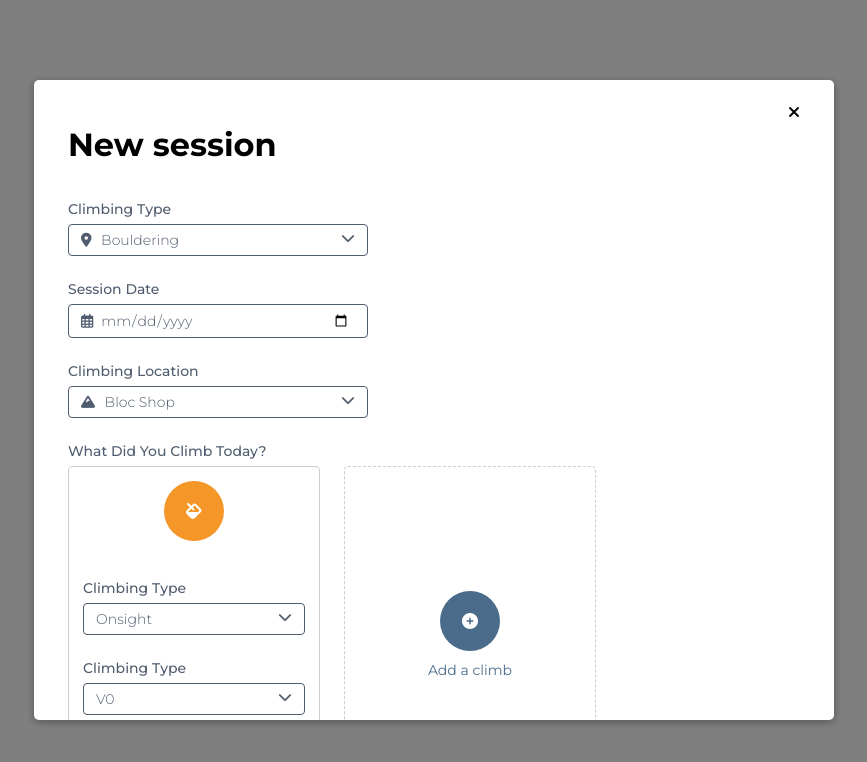
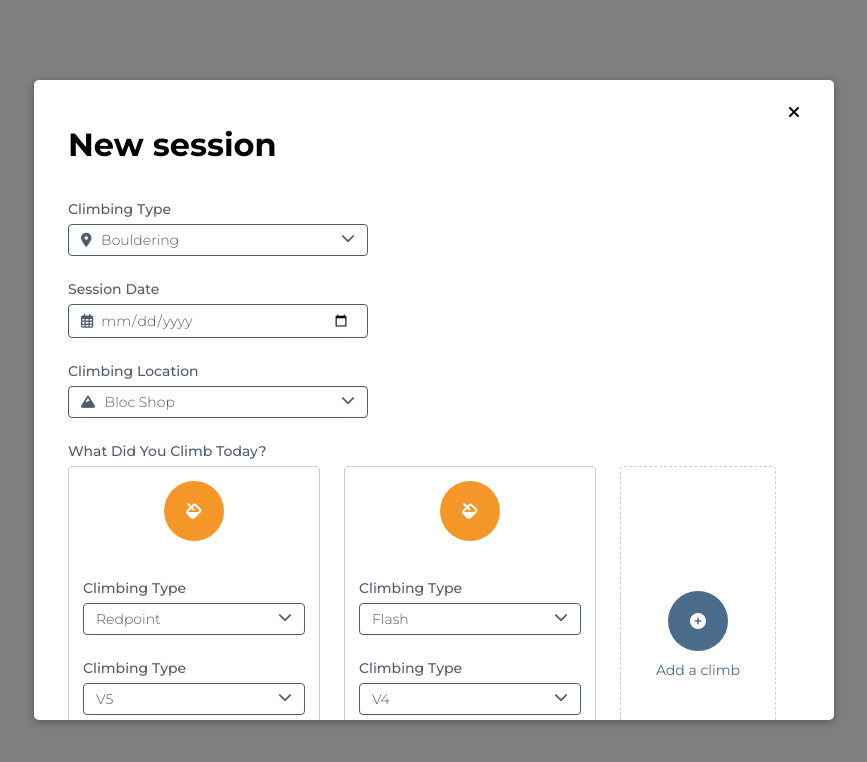
Before and after one commit to Armitage35/climber.guru, a Vue app: page / in a window 1280 px wide. Shown: the top 762 px of the page, without its empty margins (206-1073 px from the left). Built offline with nearby package versions, Linux system fonts and the light colour scheme.

Commit message:
Report dropdown value in event

```diff
--- a/src/components/ClimbCard/ClimbCard.vue
+++ b/src/components/ClimbCard/ClimbCard.vue
@@ -6,13 +6,17 @@
 		<div class="climbCard__dropdowns">
 			<Dropdown
 				title="climbing type"
+				name="climbType"
 				type="text"
 				:options="climbPerformance"
+				:preset="climb.type"
 			></Dropdown>
 			<Dropdown
 				title="climbing type"
+				name="climbGrade"
 				type="text"
 				:options="boulderLevels"
+				:preset="climb.grade"
 			></Dropdown>
 		</div>
 		<div class="climbCard__footer">
@@ -47,6 +51,10 @@ export default {
 		content: {
 			type: Boolean,
 			required: true
+		},
+		climb: {
+			type: Object,
+			required: false
 		}
 	},
 	data: function() {
--- a/src/components/Dropdown/Dropdown.vue
+++ b/src/components/Dropdown/Dropdown.vue
@@ -1,11 +1,11 @@
 <template>
-	<div class="dropdown" v-if="type === 'text'">
+	<div class="dropdown" :id="name" v-if="type === 'text'">
 		<label :for="title">{{ title }}</label>
 		<div class="dropdown__content">
 			<div class="dropdown__active">
 				<span>
 					<i :class="icon" id="dropdown__icon" v-if="icon"></i>
-					{{ active }}</span
+					{{ valueResolver }}</span
 				><i class="fas fa-chevron-down"></i>
 			</div>
 			<ul class="dropdown__options">
@@ -36,6 +36,10 @@
 <script>
 export default {
 	props: {
+		name: {
+			type: String,
+			required: true
+		},
 		icon: {
 			type: String,
 			required: false
@@ -48,23 +52,48 @@ export default {
 			type: Array,
 			required: false
 		},
+		preset: {
+			type: String,
+			required: false
+		},
 		type: {
 			validator: function(value) {
 				return ['text', 'date'].indexOf(value) !== -1;
 			}
 		}
 	},
+	data: function() {
+		return {
+			currentValue: '',
+			componentPreset: this.presetResolver,
+			hasBeenUpdated: false
+		};
+	},
 	methods: {
 		select: function(event) {
-			this.active = event.target.innerHTML
+			this.currentValue = event.target.innerHTML
 				.replace(/\n\t\t\t/g, '')
 				.replace(/\t/g, '');
+
+			this.hasBeenUpdated = true;
+			this.$emit('valueChanged', [this.name, this.valueResolver]);
 		}
 	},
-	data: function() {
-		return {
-			active: this.options ? this.options[0] : null
-		};
+	computed: {
+		presetResolver: function() {
+			if (this.preset) {
+				return this.preset;
+			} else if (this.options) {
+				return this.options[0];
+			} else {
+				return null;
+			}
+		},
+		valueResolver: function() {
+			return this.hasBeenUpdated
+				? this.currentValue
+				: this.presetResolver;
+		}
 	}
 };
 </script>
--- a/src/components/Modal/NewSession/NewSession.vue
+++ b/src/components/Modal/NewSession/NewSession.vue
@@ -5,24 +5,32 @@
 				<Dropdown
 					title="climbing type"
 					type="text"
+					name="sessionType"
 					:options="climbTypes"
 					icon="fas fa-map-marker-alt"
 				></Dropdown>
 				<Dropdown
 					title="session date"
 					type="date"
+					name="sessionDate"
 					icon="far fa-calendar-alt"
 				></Dropdown>
 				<Dropdown
 					title="Climbing location"
 					type="text"
+					name="sessionLocation"
 					icon="fas fa-mountain"
 					:options="climbGym"
 				></Dropdown>
 			</div>
 			<label>What did you climb today?</label>
 			<div class="newSession_climbs">
-				<ClimbCard :content="true"></ClimbCard>
+				<ClimbCard
+					:content="true"
+					v-for="(climb, index) in climbs"
+					:key="index"
+					:climb="climb"
+				></ClimbCard>
 				<ClimbCard :content="false"></ClimbCard>
 			</div>
 		</div>
@@ -48,7 +56,17 @@ export default {
 	data: function() {
 		return {
 			climbTypes: ['bouldering', 'lead', 'top rope', 'ice'],
-			climbGym: ['Bloc shop', 'Zero gravite', 'Allez Up!']
+			climbGym: ['Bloc shop', 'Zero gravite', 'Allez Up!'],
+			climbs: [
+				{
+					type: 'Redpoint',
+					grade: 'V5'
+				},
+				{
+					type: 'Flash',
+					grade: 'V4'
+				}
+			]
 		};
 	}
 };
```
